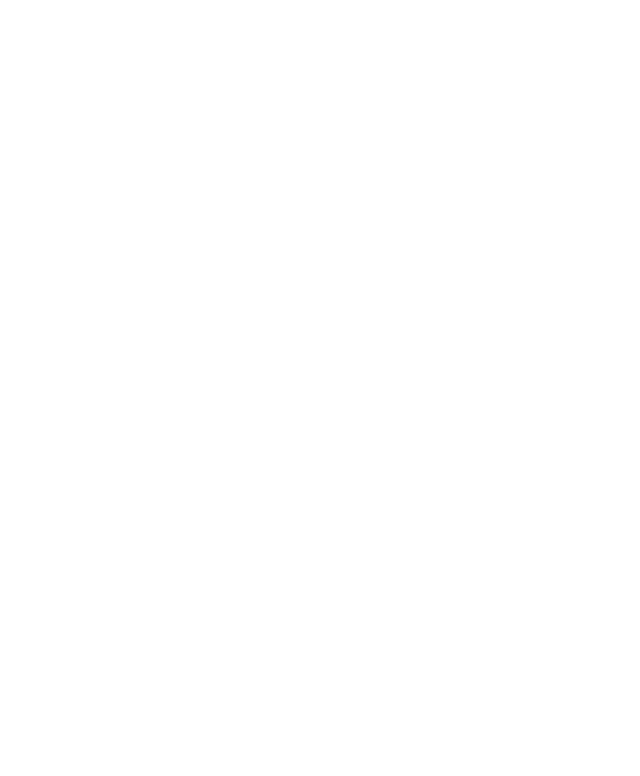
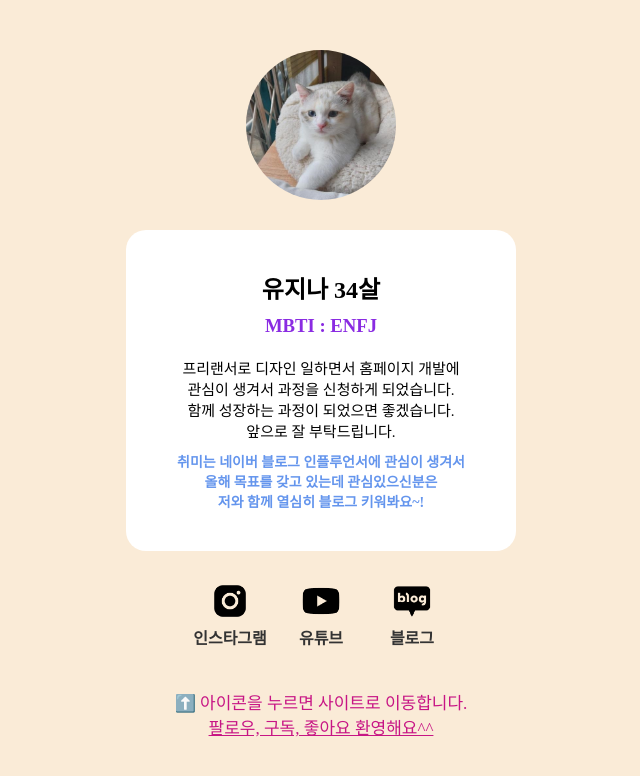
Before and after one commit to uzina88/jinaYou, a plain HTML site: page index.html in a window 1280 px wide. Shown: the whole page, without its empty margins (319-959 px from the left). Drawn offline with Linux system fonts and the light colour scheme.

Commit message:
유지나 소개

```diff
--- a/index.html
+++ b/index.html
@@ -4,8 +4,45 @@
     <meta charset="UTF-8">
     <meta name="viewport" content="width=device-width, initial-scale=1.0">
     <title>유지나 소개</title>
+    <link rel="stylesheet" href="./style.css">
 </head>
 <body>
-
+    <div class="wrap">
+        <div class="top-img">
+            <img src="./images/mingki1.jpg" alt="밍키">
+        </div>
+        <div class="info-box">
+            <h2>유지나 34살</h2>
+            <h3>MBTI : ENFJ</h3>
+            <p>
+                프리랜서로 디자인 일하면서 홈페이지 개발에<br>
+                관심이 생겨서 과정을 신청하게 되었습니다.<br>
+                함께 성장하는 과정이 되었으면 좋겠습니다.<br>
+                앞으로 잘 부탁드립니다.<br>
+                <span class="pt10">취미는 네이버 블로그 인플루언서에 관심이 생겨서</span>
+                <span >올해 목표를 갖고 있는데 관심있으신분은 </span>
+                <span >저와 함께 열심히 블로그 키워봐요~!</span>
+            </p>
+        </div>
+        <div class="sns-box">
+            <a href="https://www.instagram.com/uzina23/" target="_blank">
+                <img src="./images/instagram.png" alt="인스타그램">
+                <span>인스타그램</span>
+            </a>
+            <a href="https://www.youtube.com/@chicnong" target="_blank">
+                <img src="./images/youtube.png" alt="유튜브">
+                <span>유튜브</span>
+            </a>
+            <a href="https://blog.naver.com/shjnlove3" target="_blank">
+                <img src="./images/naver blog.png" alt="네이버 블로그">
+                <span>블로그</span>
+            </a>
+        </div>
+        <div class="footer-txt">
+            <p class="sns-box-txt1">⬆️ 아이콘을 누르면 사이트로 이동합니다.</p>
+            <p class="sns-box-txt2">팔로우, 구독, 좋아요 환영해요^^</p>
+        </div>
+    </div>
+    <!-- wrap -->
 </body>
 </html>
--- a/style.css
+++ b/style.css
@@ -0,0 +1,79 @@
+* {
+    margin: 0;
+    padding: 0;
+}
+
+a{text-decoration: none;}
+
+body{
+    background-color: antiquewhite;
+}
+
+.wrap{
+   width: 450px;
+   margin: 0 auto;
+   padding: 30px;
+}
+
+.top-img{
+    width: 150px;
+    height: 150px;
+    margin: 0 auto;
+    padding-top: 20px;
+}
+
+.top-img img{
+    border-radius: 50%;
+    display: block;
+    width: 150px;
+    height: 150px;
+}
+.info-box{
+    margin: 30px;
+    padding: 40px 30px;
+    text-align: center;
+    background-color: #fff;
+    border-radius: 20px;
+}
+.info-box h3{
+    padding-top: 10px;
+    color: blueviolet;
+}
+.info-box p{
+    padding-top: 20px;
+    font-size: 15px;
+}
+.info-box span{
+    display: block;
+    color:cornflowerblue;
+    font-weight: bold;
+    font-size: 14px;
+}
+.pt10{padding-top: 10px;}
+
+.sns-box{
+    margin: 30px;
+    display: flex;
+    justify-content: center;
+}
+.sns-box a{
+    width: 23.3333%;
+    text-align: center;
+}
+.sns-box span{
+    display: block;
+    text-align: center;
+    color: #333;
+    font-weight: bold;
+}
+.sns-box img{
+    width: 40px;height: 40px;
+}
+
+.footer-txt{
+    margin: 40px 30px;
+    font-size: 17px;
+    color:mediumvioletred;
+    text-align: center;
+}
+.sns-box-txt2{text-decoration: underline;}
```
Also changed, not shown: images/instagram.png (added), images/mingki1.jpg (added), images/naver blog.png (added), images/youtube.png (added).
